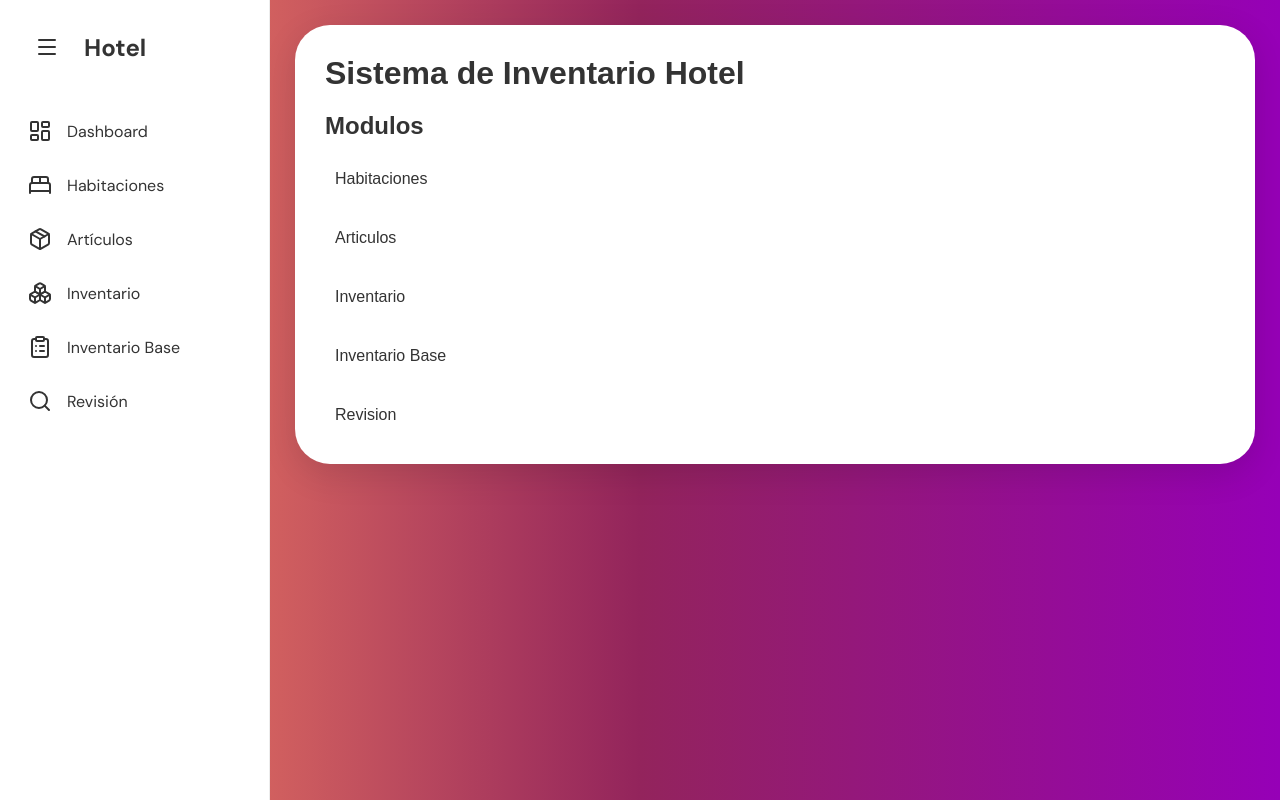
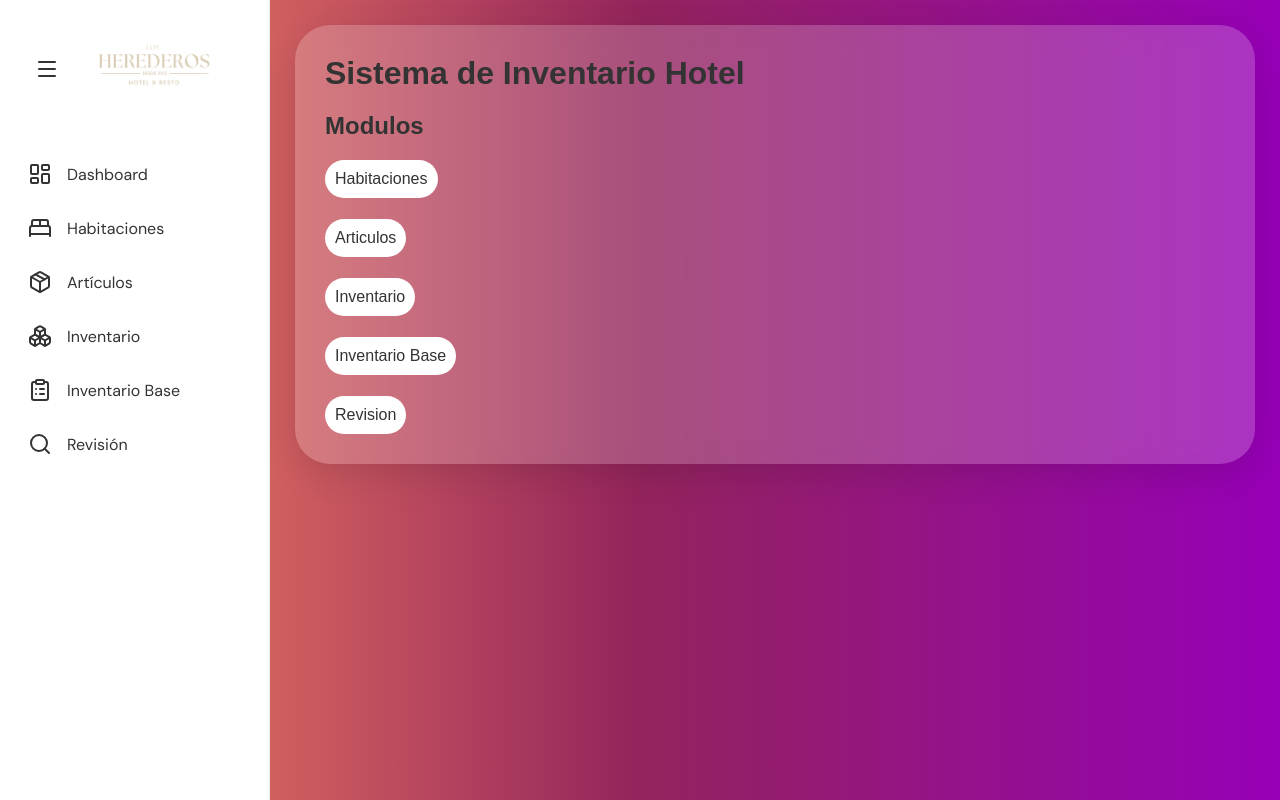
Before and after one commit to Exsoflex/hotel_inventario, a PHP site: page / in a window 1280 px wide. Run offline with PHP 8.4, Linux system fonts and the light colour scheme.

Commit message:
mejoras al disenio general

```diff
--- a/assets/css/styles.css
+++ b/assets/css/styles.css
@@ -30,6 +30,28 @@ body {
     border-radius: 35px;
 
     box-shadow: 0 10px 35px rgba(0,0,0,0.12);
+}
+
+.container-base {
+
+    width: 100%;
+
+    background: white;
+
+    padding: 30px;
+
+    border-radius: 35px;
+
+    box-shadow: 0 10px 35px rgba(0,0,0,0.12);
+
+/*
+    /* Fondo blanco con 20% de opacidad */
+    background-color: rgba(255, 255, 255, 0.2);
+
+    /* Desenfoque de 10 píxeles a lo que esté detrás */
+    backdrop-filter: blur(10px);
+    -webkit-backdrop-filter: blur(10px); /* Soporte para Safari */
+
 }
 /* ===== TITULOS ===== */
 
@@ -281,6 +303,13 @@ a:hover {
     font-weight: 700;
 }
 
+.logo-img {
+
+    width: 140px;
+    height: 80px;
+    border-radius: 50%;
+}
+
 .sidebar-nav {
 
     display: flex;
--- a/views/layout/header.php
+++ b/views/layout/header.php
@@ -26,7 +26,10 @@
                 <i data-lucide="menu"></i>
             </button>
 
-            <span class="logo-text">Hotel</span>
+            <span class="logo-text">
+            <img src="assets/img/HLH_logo.png" alt="logo" class="logo-img">
+            </span>
+
 
         </div>
 
@@ -69,4 +72,4 @@
     <!-- CONTENIDO -->
     <main class="main-content">
 
-        <div class="container">
+        <div class="container-base">
```
Also changed, not shown: assets/img/HLH_logo.png (added).
